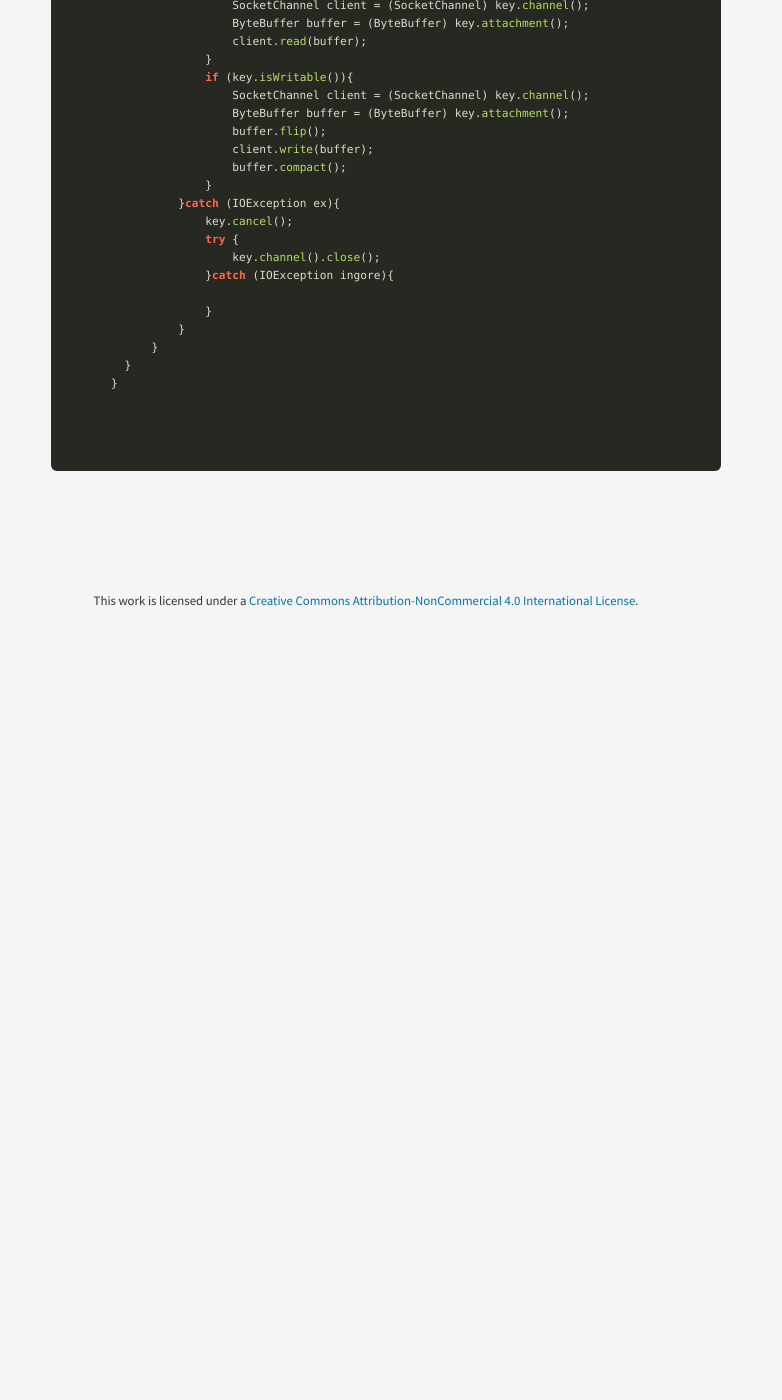
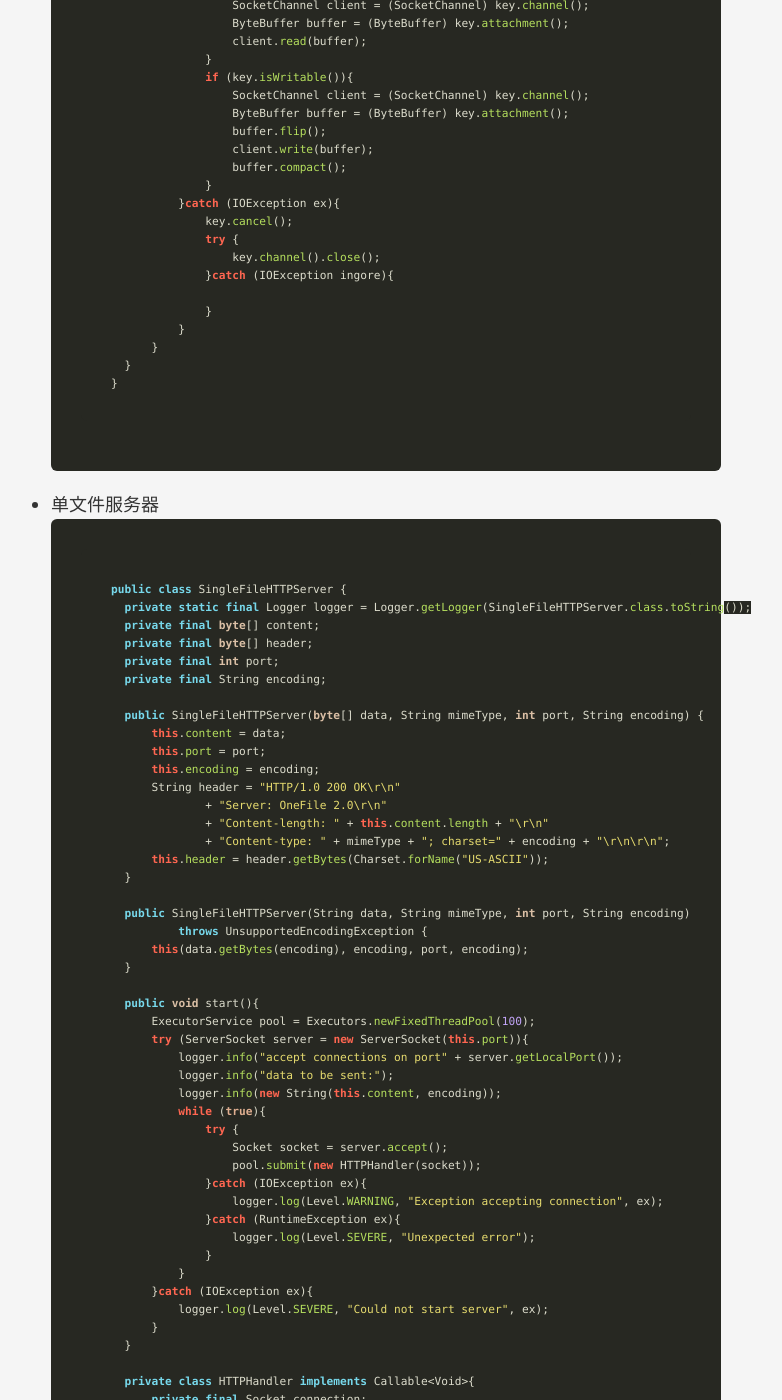
Before and after one commit to nanhuirong/nanhuirong.github.io, a Jekyll site: the page built from _posts/2017-03-20-network.md, in a window 1280 px wide and 1400 px high, scrolled down 8710 px. Shown: the whole window, without its empty margins (274-1056 px from the left). Built offline with Jekyll 4.4.1, drawn with Linux system fonts in a browser that asks for light colours; nearby versions of some CDN libraries; before the commit the page ends 9340 px from its top, so only the background shows below that; some of the changed text lies outside the part shown.

Commit message:
2017-03-23

````diff
--- a/_posts/2017-03-20-network.md
+++ b/_posts/2017-03-20-network.md
@@ -370,3 +370,110 @@ public class EchoServer {
     }
 }
 ```
+
++ 单文件服务器
+```java
+public class SingleFileHTTPServer {
+    private static final Logger logger = Logger.getLogger(SingleFileHTTPServer.class.toString());
+    private final byte[] content;
+    private final byte[] header;
+    private final int port;
+    private final String encoding;
+
+    public SingleFileHTTPServer(byte[] data, String mimeType, int port, String encoding) {
+        this.content = data;
+        this.port = port;
+        this.encoding = encoding;
+        String header = "HTTP/1.0 200 OK\r\n"
+                + "Server: OneFile 2.0\r\n"
+                + "Content-length: " + this.content.length + "\r\n"
+                + "Content-type: " + mimeType + "; charset=" + encoding + "\r\n\r\n";
+        this.header = header.getBytes(Charset.forName("US-ASCII"));
+    }
+
+    public SingleFileHTTPServer(String data, String mimeType, int port, String encoding)
+            throws UnsupportedEncodingException {
+        this(data.getBytes(encoding), encoding, port, encoding);
+    }
+
+    public void start(){
+        ExecutorService pool = Executors.newFixedThreadPool(100);
+        try (ServerSocket server = new ServerSocket(this.port)){
+            logger.info("accept connections on port" + server.getLocalPort());
+            logger.info("data to be sent:");
+            logger.info(new String(this.content, encoding));
+            while (true){
+                try {
+                    Socket socket = server.accept();
+                    pool.submit(new HTTPHandler(socket));
+                }catch (IOException ex){
+                    logger.log(Level.WARNING, "Exception accepting connection", ex);
+                }catch (RuntimeException ex){
+                    logger.log(Level.SEVERE, "Unexpected error");
+                }
+            }
+        }catch (IOException ex){
+            logger.log(Level.SEVERE, "Could not start server", ex);
+        }
+    }
+
+    private class HTTPHandler implements Callable<Void>{
+        private final Socket connection;
+
+        public HTTPHandler(Socket connection) {
+            this.connection = connection;
+        }
+
+        @Override
+        public Void call() throws Exception {
+            try {
+                OutputStream out = new BufferedOutputStream(connection.getOutputStream());
+                InputStream in = new BufferedInputStream(connection.getInputStream());
+                //只读取第一行
+                StringBuilder request = new StringBuilder(80);
+                while (true){
+                    int c = in.read();
+                    if (c == '\r' || c == '\n' || c == -1)  break;
+                    request.append((char)c);
+                }
+                //如果是http1.0或以后的版本, 发送一个MIME首部
+                if (request.toString().indexOf("HTTP/") != -1)
+                    out.write(header);
+                out.write(content);
+                out.flush();
+            }catch (IOException ex){
+                logger.log(Level.WARNING, "ERROR writing to client", ex);
+            }finally {
+                connection.close();
+            }
+            return null;
+        }
+    }
+
+    public static void main(String[] args) {
+        int port = 10000;
+        String encoding = "UTF-8";
+        String data = "nanhuirong";
+        String mimeType = "mime";
+        try {
+            SingleFileHTTPServer server = new SingleFileHTTPServer(data, mimeType, port, encoding);
+            server.start();
+        }catch (Exception ex){
+
+        }
+
+    }
+}
+```
+
+2.安全的Socket
++ SSL(Secure Sockets Layer), 一种安全协议, 允许Web浏览器和其他TCP客户端基于各种级别的机密性和认证与HTTP和其他TCP服务器通话.<br>
+>javax.net.ssl 定义安全网络通信API的抽象类<br>
+>javax.net 特代构造函数创造安全的Socket的抽象Socket工厂类<br>
+>java.security.cert 处理ssl所需公开密钥证书的类<br>
+>com.sun.net.ssl
+
++ 事件处理器: 告知握手结束事件
++ 会话管理
+
+### java nio
````
Also changed, not shown: _posts/2017-03-22-IO.md (added, +43 -0 lines).
